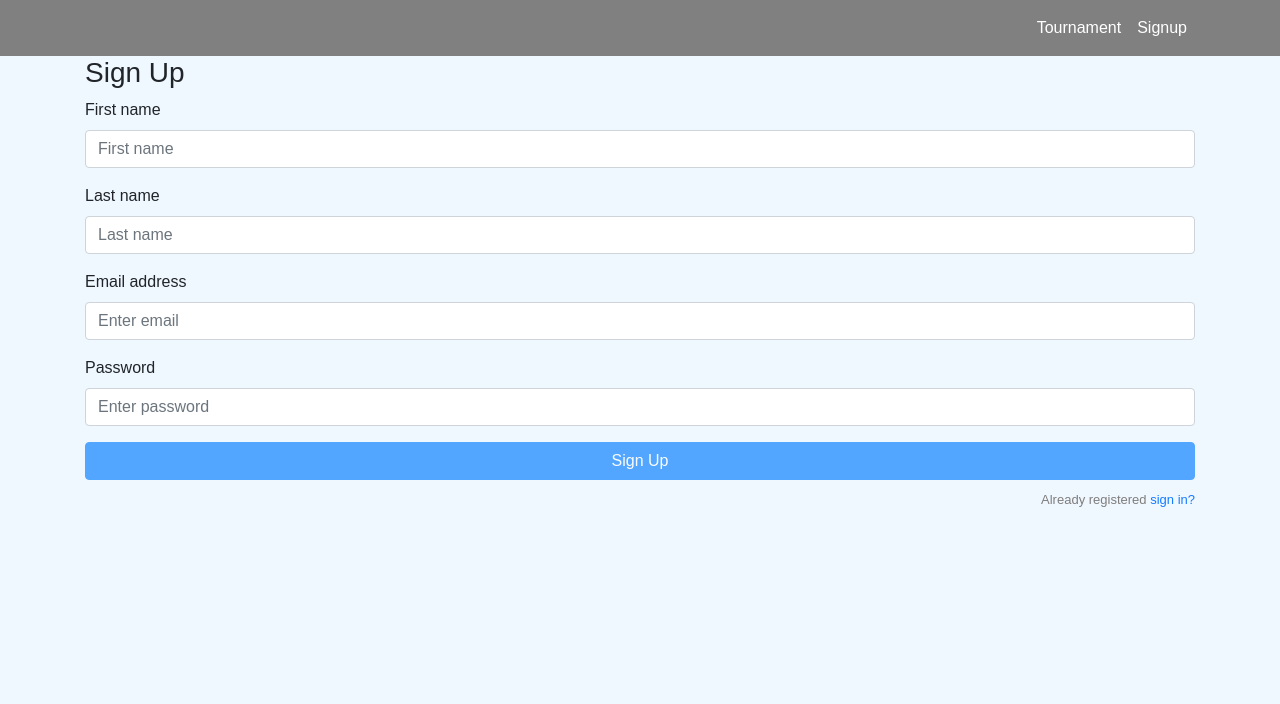
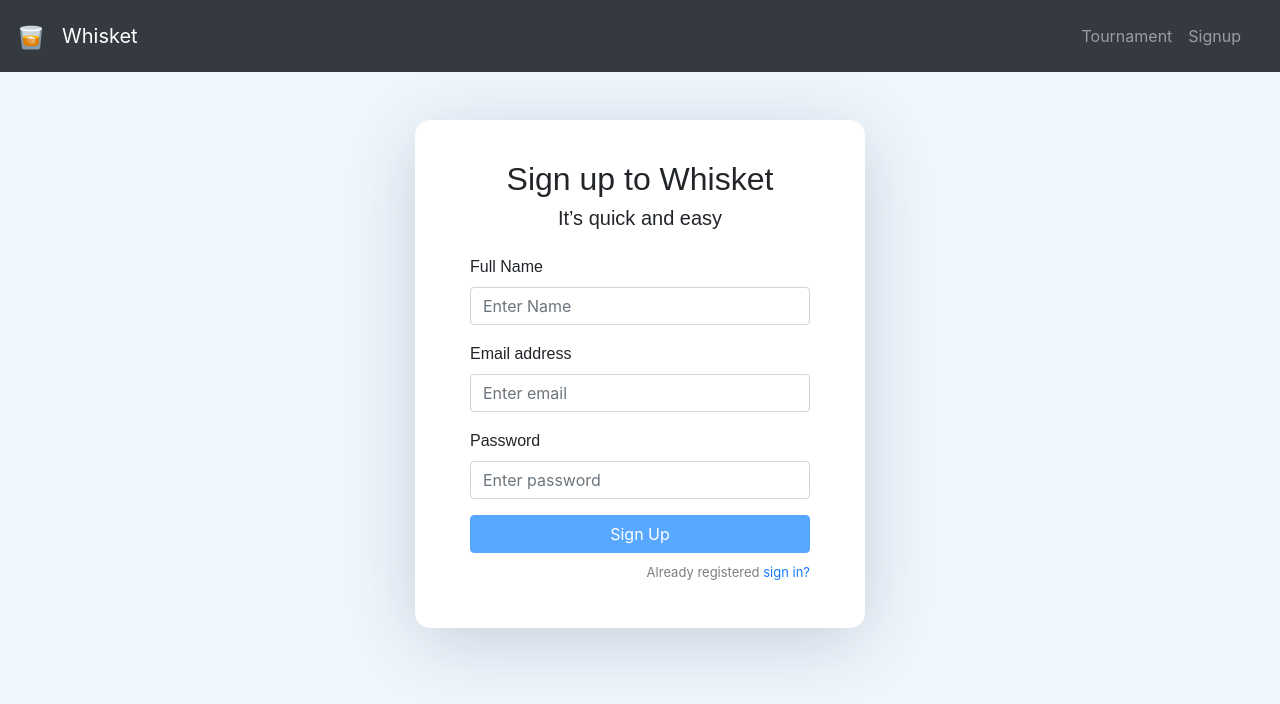
Before and after one commit to BrettSevy/project3, a React (Create React App) app in the folder client/: page /signup in a window 1280 px wide. Shown: the top 704 px of the page. Built offline with nearby package versions, Linux system fonts and the light colour scheme.

Commit message:
fix routes for login and signup, added css to both pages, link login and signup, change menu components, added logo.

```diff
--- a/client/public/index.html
+++ b/client/public/index.html
@@ -24,7 +24,7 @@
       work correctly both with client-side routing and a non-root public URL.
       Learn how to configure a non-root public URL by running `npm run build`.
     -->
-  <title>Fantastic 4</title>
+  <title>Whisket</title>
 </head>
 
 <body>
--- a/client/src/components/FightNav/index.js
+++ b/client/src/components/FightNav/index.js
@@ -7,7 +7,19 @@ function FightNav() {
 
   return (
     <div>
-			<nav className="navbar navbar-expand-lg">
+      <nav className="navbar navbar-expand-lg navbar-dark bg-dark">
+        <img
+          alt=""
+          src="logo192.png"
+          width="30"
+          height="30"
+          className="d-inline-block align-top"
+        />
+
+        <nav class="navbar navbar-dark bg-dark">
+          <a class="navbar-brand">Whisket</a>
+        </nav>
+
         <div className="container">
           <ul className="navbar-nav ml-auto">
             <li className="nav-item">
@@ -16,11 +28,7 @@ function FightNav() {
               </a>
             </li>
             <li className="nav-item">
-							<a
-								onClick={Logout}
-								className="nav-item nav-link "
-								href="/"
-							>
+              <a onClick={Logout} className="nav-item nav-link " href="/">
                 Logout
               </a>
             </li>
--- a/client/src/components/HomeNav/index.js
+++ b/client/src/components/HomeNav/index.js
@@ -1,11 +1,26 @@
 import React from "react";
 import "../HomeNav/homenav.css";
+import "bootstrap/dist/css/bootstrap.min.css";
 /* NavBar -> login, signup or go to current tournament */
 
 function HomeNav() {
   return (
     <div>
-			<nav className="navbar navbar-expand-lg">
+      <nav className="navbar navbar-expand-lg navbar-dark bg-dark">
+        <img
+          alt=""
+          src="logo192.png"
+          width="30"
+          height="30"
+          className="d-inline-block align-top"
+        />
+
+        <nav class="navbar navbar-dark bg-dark">
+          <a class="navbar-brand">
+            Whisket
+          </a>
+        </nav>
+
         <div className="container">
           <ul className="navbar-nav ml-auto">
             <li className="nav-item">
--- a/client/src/components/Login/login.js
+++ b/client/src/components/Login/login.js
@@ -39,11 +39,12 @@ function Login() {
 		}
 	}
 	return (
-		<div className="container">
-			<form>
+		<div className="container mt-5">
+			<form className="auth-inner">
+
 				<h3>Sign In</h3>
 
-				<div className="form-group">
+				<div className="form-group mt-4">
 					<label>Email address</label>
 					<input
 						name="email"
@@ -90,7 +91,7 @@ function Login() {
 					Submit
 				</button>
 				<p className="forgot-password text-right">
-					Forgot <a href="#">password?</a>
+					Not Register? <a href="/signup">Create Account</a>
 				</p>
 			</form>
 		</div>
--- a/client/src/components/Signup/signup.js
+++ b/client/src/components/Signup/signup.js
@@ -23,22 +23,26 @@ function Signup() {
     }
   }
   return (
-		<div className="container">
-			<form>
-				<h3>Sign Up</h3>
+    <div className="container mt-5">
+      <form className="auth-inner">
 
-				<div className="form-group">
-					<label>First name</label>
+        <div className="container text-center ">
+          <h2>Sign up to Whisket</h2>
+          <h5>It’s quick and easy</h5>
+        </div>
+
+        <div className="form-group mt-4">
+          <label>Full Name</label>
           <input
             type="text"
             onChange={handleInputChange}
             name="firstname"
             className="form-control"
-						placeholder="First name"
+            placeholder="Enter Name"
           />
         </div>
 
-				<div className="form-group">
+        {/* <div className="form-group">
           <label>Last name</label>
           <input
             type="text"
@@ -47,7 +51,7 @@ function Signup() {
             className="form-control"
             placeholder="Last name"
           />
-				</div>
+        </div> */}
 
         <div className="form-group">
           <label>Email address</label>
@@ -80,7 +84,7 @@ function Signup() {
           Sign Up
         </button>
         <p className="forgot-password text-right">
-					Already registered <a href="#">sign in?</a>
+          Already registered <a href="/">sign in?</a>
         </p>
       </form>
     </div>
--- a/client/src/components/navbar/style.css
+++ b/client/src/components/navbar/style.css
@@ -7,7 +7,7 @@
 }
 
 .btn{
-    background-color:red;
+    background-color:green;
 }
 
 a.nav-link{
--- a/client/src/index.css
+++ b/client/src/index.css
@@ -69,7 +69,7 @@ html,
 }
 
 .auth-wrapper .form-control:focus {
-  border-color: #167bff;
+  border-color: pink;
   box-shadow: none;
 }
 
```
Also changed, not shown: 1 other file (tests, documents, lock files or other folders). Lines whose indentation alone changed are shown as unchanged.
